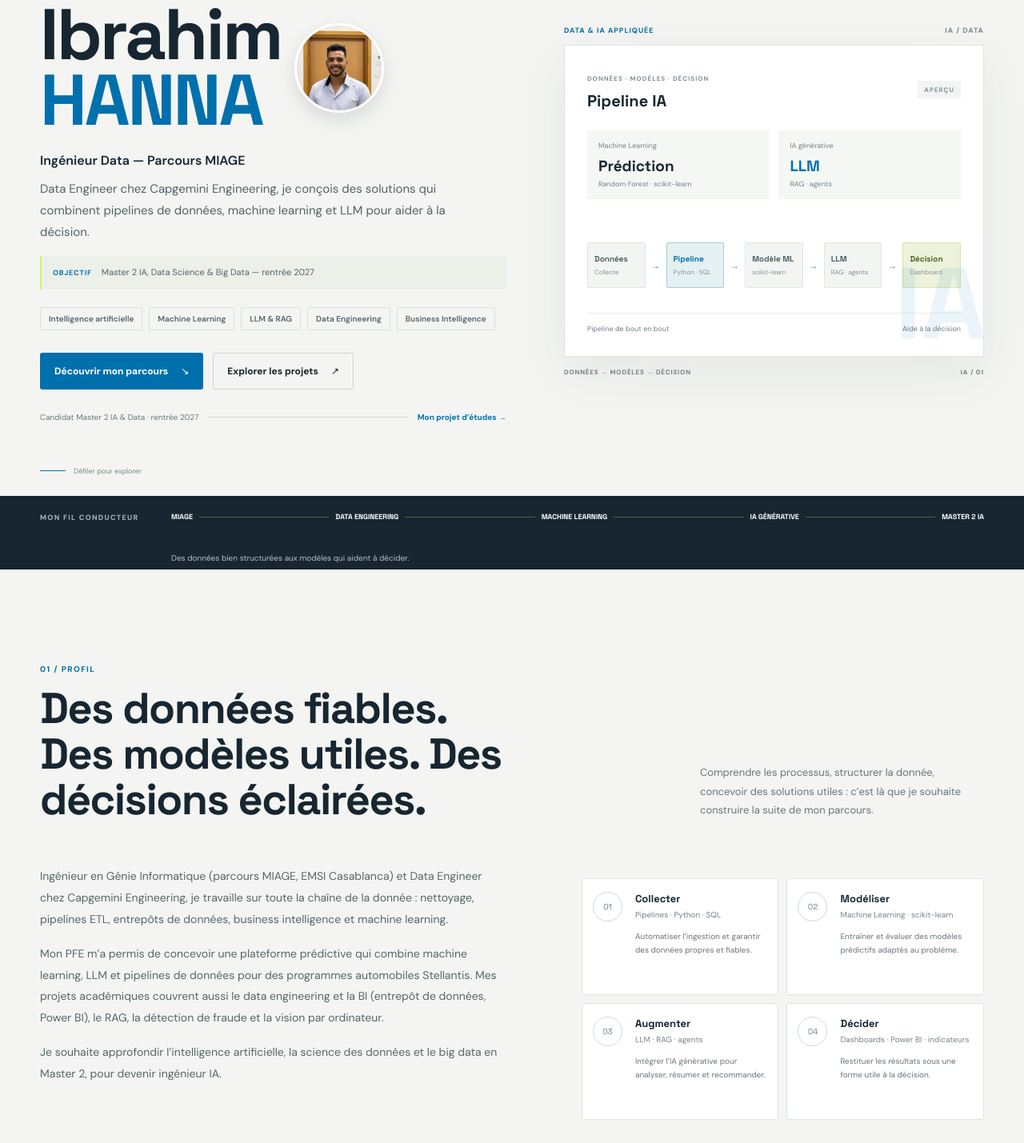
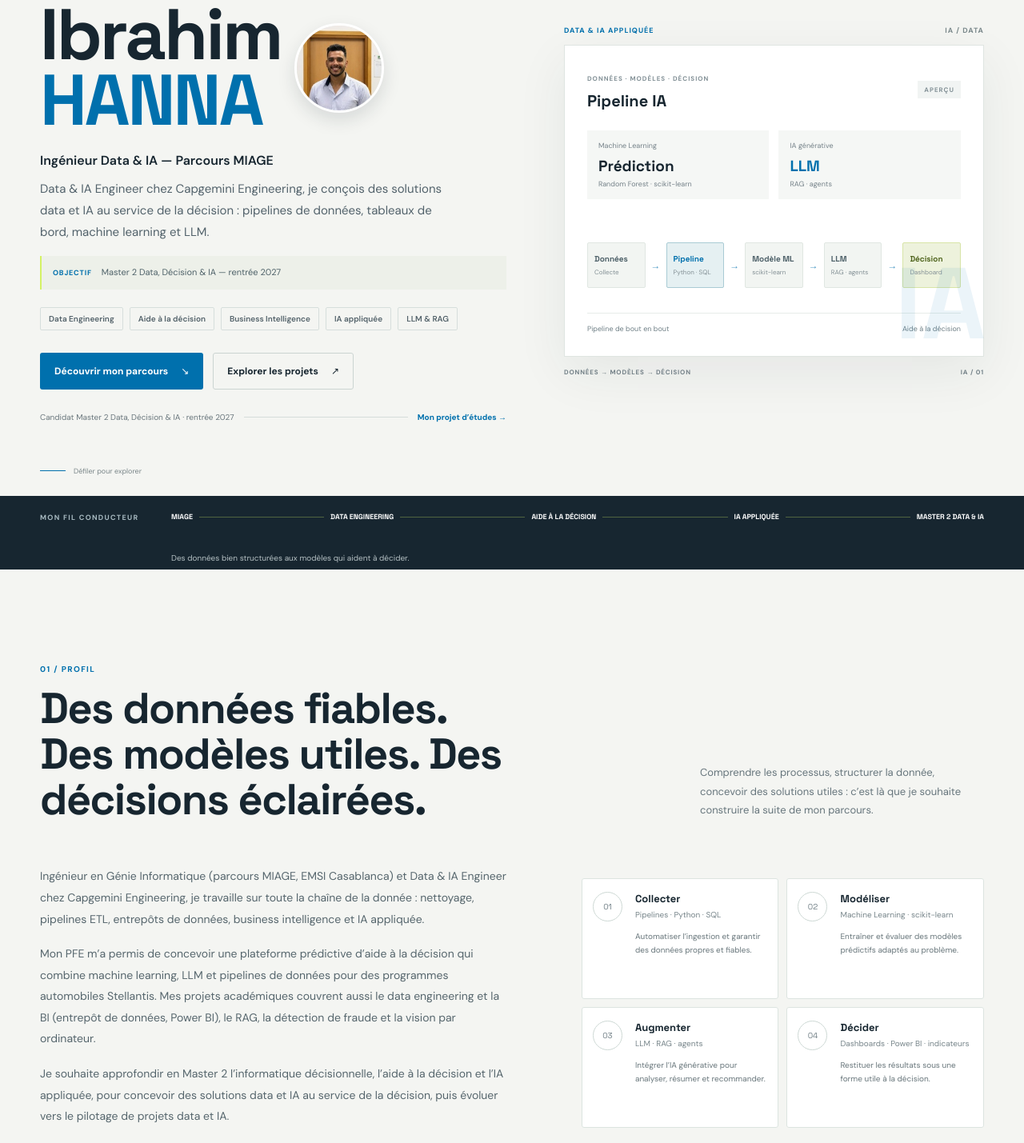
Before and after one commit to Ibrahim-hanna/ibrahim-hanna.github.io, a plain HTML site: page index.html in a window 1280 px wide. Shown: the part 174-1603 px from the top of the page at 80% size. Drawn offline with Linux system fonts and the light colour scheme; no server answers.

Commit message:
Portfolio aligné sur le CV : Master 2 Data, Décision & IA
Co-Authored-By: Claude Opus 5.5 <noreply@anthropic.com>
Claude-Session: https://claude.ai/code/session_018xCnbWajXCSEQ3vjcXgm8K

```diff
--- a/app.js
+++ b/app.js
@@ -57,7 +57,7 @@ const featuredExperience = experienceList?.querySelector(".experience-featured")
 if (experienceList && featuredExperience) {
   const currentRole = document.createElement("article");
   currentRole.className = "experience-item";
-  currentRole.innerHTML = '<div class="experience-meta"><span class="experience-index">01</span><span>CDI · 08/2026 — PRÉSENT</span></div><div class="experience-main"><div class="experience-title"><div><p class="eyebrow">Data Engineer</p><h3>Capgemini Engineering</h3><p class="experience-location">Casablanca, Maroc</p></div></div><p class="experience-description">Conception et optimisation de pipelines d’intégration de données.</p><div class="experience-points"><span>Automatisation des flux de données et tableaux de bord décisionnels pour les équipes métier</span><span>Contrôle de la qualité, de la fiabilité et de la gouvernance des données</span></div><div class="inline-tags"><span>Python</span><span>SQL</span><span>Power BI</span><span>Excel</span></div></div>';
+  currentRole.innerHTML = '<div class="experience-meta"><span class="experience-index">01</span><span>CDI · 08/2026 — PRÉSENT</span></div><div class="experience-main"><div class="experience-title"><div><p class="eyebrow">Data &amp; IA Engineer</p><h3>Capgemini Engineering</h3><p class="experience-location">Casablanca, Maroc</p></div></div><p class="experience-description">Conception et optimisation de pipelines d’intégration de données.</p><div class="experience-points"><span>Automatisation des flux de données et tableaux de bord décisionnels pour les équipes métier</span><span>Contrôle de la qualité, de la fiabilité et de la gouvernance des données</span><span>Évolution de la plateforme du PFE en outil interne : en test interne, après un accord de principe des équipes Capgemini France et Maroc</span></div><div class="inline-tags"><span>Python</span><span>SQL</span><span>Power BI</span><span>Excel</span></div></div>';
   experienceList.insertBefore(currentRole, featuredExperience);
 
   const pfeDate = featuredExperience.querySelector(".experience-meta span:last-child");
@@ -83,7 +83,7 @@ if (experienceList && featuredExperience) {
 }
 
 const heroRole = document.querySelector(".hero-role");
-if (heroRole) heroRole.textContent = "Ingénieur Data — Parcours MIAGE";
+if (heroRole) heroRole.textContent = "Ingénieur Data & IA — Parcours MIAGE";
 const heroHeading = document.querySelector("#hero-title");
 if (heroHeading && !document.querySelector(".hero-portrait")) {
   const nameRow = document.createElement("div");
@@ -100,15 +100,15 @@ if (heroHeading && !document.querySelector(".hero-portrait")) {
 }
 const heroLead = document.querySelector(".hero-lead");
 if (heroLead) {
-  heroLead.textContent = "Data Engineer chez Capgemini Engineering, je conçois des solutions qui combinent pipelines de données, machine learning et LLM pour aider à la décision.";
+  heroLead.textContent = "Data & IA Engineer chez Capgemini Engineering, je conçois des solutions data et IA au service de la décision : pipelines de données, tableaux de bord, machine learning et LLM.";
 }
 const heroGoal = document.createElement("div");
 heroGoal.className = "hero-goal";
-heroGoal.innerHTML = "<strong>Objectif</strong><span>Master 2 IA, Data Science & Big Data — rentrée 2027</span>";
+heroGoal.innerHTML = "<strong>Objectif</strong><span>Master 2 Data, Décision & IA — rentrée 2027</span>";
 heroLead?.after(heroGoal);
 const heroTopics = document.querySelector(".topic-row");
 if (heroTopics) {
-  heroTopics.replaceChildren(...["Intelligence artificielle", "Machine Learning", "LLM & RAG", "Data Engineering", "Business Intelligence"]
+  heroTopics.replaceChildren(...["Data Engineering", "Aide à la décision", "Business Intelligence", "IA appliquée", "LLM & RAG"]
     .map((topic) => {
       const badge = document.createElement("span");
       badge.textContent = topic;
@@ -116,7 +116,7 @@ if (heroTopics) {
     }));
 }
 const heroStatus = document.querySelector(".hero-contact > span:first-child");
-if (heroStatus) heroStatus.textContent = "Candidat Master 2 IA & Data · rentrée 2027";
+if (heroStatus) heroStatus.textContent = "Candidat Master 2 Data, Décision & IA · rentrée 2027";
 const heroContactLink = document.querySelector(".hero-contact a");
 if (heroContactLink) {
   heroContactLink.href = "#objectif";
@@ -200,8 +200,8 @@ const sequenceText = document.querySelector(".intro-inner p");
 if (sequenceText) {
   const sequence = document.createElement("div");
   sequence.className = "position-sequence";
-  sequence.setAttribute("aria-label", "MIAGE, Data Engineering, Machine Learning, IA générative, Master 2 IA");
-  ["MIAGE", "Data Engineering", "Machine Learning", "IA générative", "Master 2 IA"]
+  sequence.setAttribute("aria-label", "MIAGE, Data Engineering, Aide à la décision, IA appliquée, Master 2 Data, Décision et IA");
+  ["MIAGE", "Data Engineering", "Aide à la décision", "IA appliquée", "Master 2 Data & IA"]
     .forEach((label, index, stages) => {
       const stage = document.createElement("span");
       stage.className = "position-stage";
@@ -230,9 +230,9 @@ if (profileTitle) {
 const profileCopy = document.querySelector(".profile-copy");
 if (profileCopy) {
   const paragraphs = [
-    "Ingénieur en Génie Informatique (parcours MIAGE, EMSI Casablanca) et Data Engineer chez Capgemini Engineering, je travaille sur toute la chaîne de la donnée : nettoyage, pipelines ETL, entrepôts de données, business intelligence et machine learning.",
-    "Mon PFE m’a permis de concevoir une plateforme prédictive qui combine machine learning, LLM et pipelines de données pour des programmes automobiles Stellantis. Mes projets académiques couvrent aussi le data engineering et la BI (entrepôt de données, Power BI), le RAG, la détection de fraude et la vision par ordinateur.",
-    "Je souhaite approfondir l’intelligence artificielle, la science des données et le big data en Master 2, pour devenir ingénieur IA.",
+    "Ingénieur en Génie Informatique (parcours MIAGE, EMSI Casablanca) et Data & IA Engineer chez Capgemini Engineering, je travaille sur toute la chaîne de la donnée : nettoyage, pipelines ETL, entrepôts de données, business intelligence et IA appliquée.",
+    "Mon PFE m’a permis de concevoir une plateforme prédictive d’aide à la décision qui combine machine learning, LLM et pipelines de données pour des programmes automobiles Stellantis. Mes projets académiques couvrent aussi le data engineering et la BI (entrepôt de données, Power BI), le RAG, la détection de fraude et la vision par ordinateur.",
+    "Je souhaite approfondir en Master 2 l’informatique décisionnelle, l’aide à la décision et l’IA appliquée, pour concevoir des solutions data et IA au service de la décision, puis évoluer vers le pilotage de projets data et IA.",
   ];
   profileCopy.replaceChildren(...paragraphs.map((text) => {
     const paragraph = document.createElement("p");
@@ -263,7 +263,7 @@ if (featuredExperience) {
   const description = featuredExperience.querySelector(".experience-description");
   if (pfeType) pfeType.textContent = "Stagiaire Data & Intelligence Artificielle";
   if (projectName) projectName.textContent = "PDE — Predictive Delay Engine";
-  if (description) description.textContent = "Plateforme prédictive de suivi des risques projets pour des programmes automobiles Stellantis (MG2 Engineering).";
+  if (description) description.textContent = "Plateforme prédictive d’aide à la décision pour le suivi des risques projets de programmes automobiles Stellantis.";
   const contributions = [
     "Prototype de modèle de prédiction des retards de jalons (Random Forest, scikit-learn), puis conception d’un score de risque interprétable",
     "Intégration d’un LLM (Qwen2.5 en local via Ollama) pour générer recommandations et rapports : prompt engineering et validation des sorties",
@@ -368,13 +368,14 @@ for (const card of projectGrid?.querySelectorAll(".project-card") ?? []) {
 }
 
 const skillGroups = [
+  ["Aide à la décision", "Recherche opérationnelle · Programmation linéaire · Analyse des données · Statistiques · Tableaux de bord décisionnels", "RO"],
   ["IA & Machine Learning", "Apprentissage supervisé · Random Forest · scikit-learn · Détection d’anomalies (Isolation Forest) · Vision par ordinateur (OpenCV) · Hugging Face Transformers", "IA"],
   ["IA générative & LLM", "LLM en local (Ollama, Qwen2.5) · RAG · LangChain · Sentence Transformers · Recherche sémantique · Prompt engineering · Systèmes agentiques", "LLM"],
   ["Data", "Pipelines ETL · Nettoyage et normalisation des données · Entrepôt de données (schéma en étoile) · PostgreSQL · MySQL · SQL Server · Oracle · SQLite · Pandas · NumPy", "DATA"],
   ["Langages & environnement", "Python · SQL · C/C++ · Java · JavaScript · Linux · Shell · Git · Docker", "CODE"],
   ["Développement", "FastAPI · Streamlit · Java Spring Boot · React", "DEV"],
   ["Visualisation & décision", "Power BI · Plotly · Excel · Indicateurs · Tableaux de bord", "BI"],
-  ["Méthodes", "Modélisation UML · Gestion de projet", "UML"],
+  ["Méthodes", "Modélisation UML · Gestion de projet · Management de la qualité", "UML"],
 ];
 const skillsGrid = document.querySelector(".skills-grid");
 if (skillsGrid) {
@@ -392,10 +393,10 @@ if (education) {
   if (institution) institution.textContent = "EMSI — École Marocaine des Sciences de l’Ingénieur, Casablanca";
   const summary = document.createElement("p");
   summary.className = "education-summary";
-  summary.textContent = "Niveau Bac+5. Informatique et données : Machine Learning, Deep Learning, bases de données et Business Intelligence, algorithmique et complexité, programmation (Python, C/C++, Java). Mathématiques : algèbre, analyse, probabilités et statistiques, recherche opérationnelle, logique.";
+  summary.textContent = "Niveau Bac+5. Données et décision : recherche opérationnelle, programmation linéaire, analyse des données, data warehouse, SQL Server, data mining et big data, systèmes d’information. Programmation et gestion : programmation orientée objet (C++, Java), J2EE, gestion de projet, management.";
   education.querySelector(".inline-tags")?.before(summary);
   const tags = education.querySelector(".inline-tags");
-  tags?.replaceChildren(...["Machine Learning", "Deep Learning", "Bases de données & BI", "Algorithmique", "Probabilités & statistiques", "Recherche opérationnelle"].map((text) => {
+  tags?.replaceChildren(...["Recherche opérationnelle", "Analyse des données", "Data warehouse", "Bases de données", "Systèmes d’information", "Gestion de projet"].map((text) => {
     const tag = document.createElement("span");
     tag.textContent = text;
     return tag;
@@ -409,12 +410,12 @@ if (objectiveInner) {
   const summary = objectiveInner.querySelector("p:not(.eyebrow)");
   if (eyebrow) eyebrow.textContent = "MASTER 2 · PROJET D’ÉTUDES · RENTRÉE 2027";
   if (title) title.textContent = "Mon projet d’études";
-  if (summary) summary.textContent = "Approfondir l’intelligence artificielle et le big data en Master 2 en France, pour devenir ingénieur IA / Data.";
+  if (summary) summary.textContent = "Approfondir en Master 2 en France la donnée, l’aide à la décision et l’IA appliquée, pour concevoir des solutions data et IA au service de la décision.";
   objectiveInner.querySelector(".objective-tags")?.remove();
   const objectives = [
-    ["01", "Objectif académique", "Master 2 IA, Data Science & Big Data", "Machine learning, deep learning, science des données et big data, en formation initiale."],
-    ["02", "Ce que j’apporte", "Une expérience concrète de la data et de l’IA appliquée", "Pipelines de données, BI, machine learning et LLM en contexte industriel chez Capgemini Engineering."],
-    ["03", "À moyen terme", "Ingénieur IA / Data", "Ingénieur IA · Consultant spécialisé IA / Data · Chef de projet technique"],
+    ["01", "Objectif académique", "Master 2 Data, Décision & IA", "Informatique décisionnelle, aide à la décision et IA appliquée, en formation initiale."],
+    ["02", "Ce que j’apporte", "Une expérience concrète de la data et de l’IA appliquée", "Pipelines de données, BI, aide à la décision et LLM en contexte industriel chez Capgemini Engineering."],
+    ["03", "À plus long terme", "Pilotage de projets data et IA", "Ingénieur Data & IA, puis chef de projet data et IA"],
   ];
   const grid = document.createElement("div");
   grid.className = "objective-grid";
@@ -441,10 +442,10 @@ const contactTitle = document.querySelector("#contact-title");
 if (contactTitle) contactTitle.textContent = "Construisons la prochaine étape";
 const contactCopy = document.querySelector(".contact-main > p:not(.eyebrow)");
 if (contactCopy) {
-  contactCopy.textContent = "Candidat à un Master 2 en intelligence artificielle, science des données et big data pour la rentrée 2027. Je serais heureux d’échanger sur mon parcours et mes projets.";
+  contactCopy.textContent = "Candidat à un Master 2 Data, Décision & IA pour la rentrée 2027. Je serais heureux d’échanger sur mon parcours et mes projets.";
   const contactSupport = document.createElement("p");
   contactSupport.className = "contact-support";
-  contactSupport.textContent = "Data engineering, machine learning, big data, LLM : je souhaite approfondir ces sujets dans un cadre académique exigeant.";
+  contactSupport.textContent = "Données, aide à la décision, IA appliquée : je souhaite approfondir ces sujets dans un cadre académique exigeant.";
   contactCopy.after(contactSupport);
 }
 
--- a/index.html
+++ b/index.html
@@ -4,11 +4,11 @@
   <meta charset="utf-8">
   <meta name="viewport" content="width=device-width, initial-scale=1">
   <meta name="theme-color" content="#f4f5f2">
-  <meta name="description" content="Portfolio d’Ibrahim HANNA, ingénieur Data (MIAGE) chez Capgemini Engineering, candidat au Master 2 IA, Data Science & Big Data : machine learning, LLM, RAG, data engineering, business intelligence.">
+  <meta name="description" content="Portfolio d’Ibrahim HANNA, ingénieur Data & IA (MIAGE) chez Capgemini Engineering, candidat au Master 2 Data, Décision & IA : data engineering, aide à la décision, business intelligence, IA appliquée, LLM.">
   <meta property="og:type" content="website">
   <meta property="og:title" content="Ibrahim HANNA — Ingénieur Data & IA">
-  <meta property="og:description" content="Ingénieur Data (MIAGE), candidat au Master 2 IA, Data Science & Big Data. Machine learning, LLM, RAG, data engineering, BI.">
-  <title>Ibrahim HANNA — Ingénieur Data & IA | Machine Learning, LLM</title>
+  <meta property="og:description" content="Ingénieur Data & IA (MIAGE), candidat au Master 2 Data, Décision & IA. Data engineering, aide à la décision, BI, IA appliquée.">
+  <title>Ibrahim HANNA — Ingénieur Data & IA | Données, décision et IA</title>
   <link rel="icon" type="image/jpeg" href="public/images/ibrahim-hanna.jpg">
   <link rel="preconnect" href="https://fonts.googleapis.com">
   <link rel="preconnect" href="https://fonts.gstatic.com" crossorigin>
```
Also changed, not shown: 1 other file.
